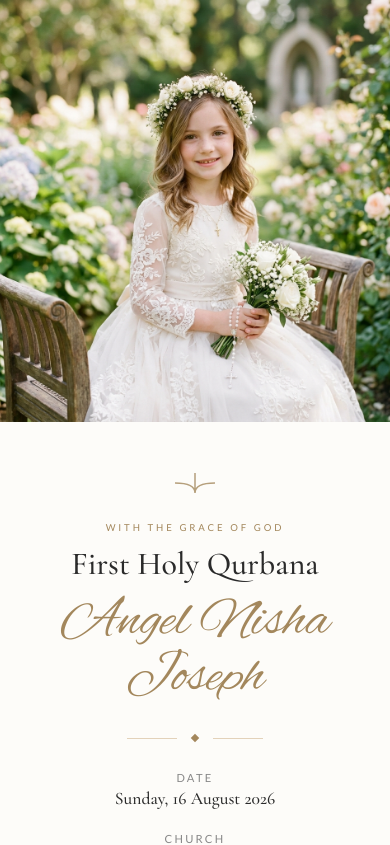
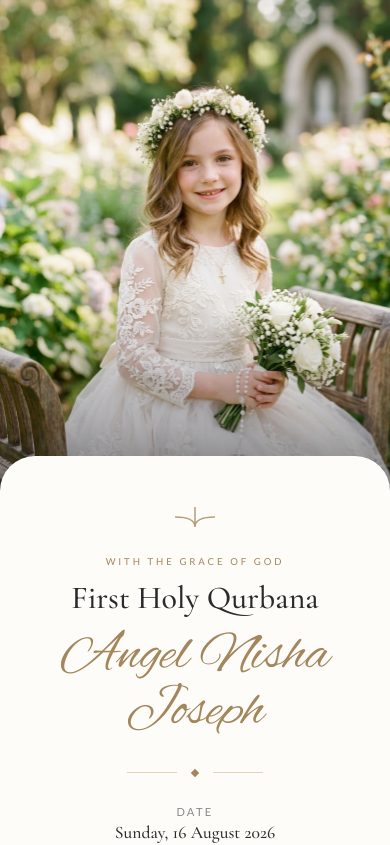
Before and after one commit to jojiraju/holy-qurbana, a website built with Vite: page index.html in a window 390 px wide. Shown: the top 845 px of the page. Built offline with nearby package versions, Linux system fonts and the light colour scheme.

Commit message:
Modernize mobile UI with overlapping card and animations

```diff
--- a/style.css
+++ b/style.css
@@ -45,10 +45,23 @@ body, html {
 /* Image Half */
 .image-half {
   width: 100%;
-  height: 50vh;
+  height: 60vh;
   position: relative;
   overflow: hidden;
   flex-shrink: 0;
+  z-index: 1;
+}
+
+/* Gradient overlay for bottom of image on mobile */
+.image-half::after {
+  content: '';
+  position: absolute;
+  bottom: 0;
+  left: 0;
+  width: 100%;
+  height: 40%;
+  background: linear-gradient(to bottom, transparent, rgba(0,0,0,0.4));
+  z-index: 2;
 }
 
 @media (min-width: 768px) {
@@ -56,6 +69,10 @@ body, html {
     flex: 1;
     height: 100%;
     width: auto;
+    z-index: auto;
+  }
+  .image-half::after {
+    display: none;
   }
 }
 
@@ -64,22 +81,38 @@ body, html {
   height: 100%;
   object-fit: cover;
   object-position: center 20%;
+  /* Slow zoom animation */
+  animation: slowZoom 20s ease-in-out alternate infinite;
+}
+
+@keyframes slowZoom {
+  from { transform: scale(1); }
+  to { transform: scale(1.08); }
 }
 
 /* Content Half */
 .content-half {
+  position: relative;
+  z-index: 10;
   flex: 1;
   display: flex;
   justify-content: center;
   align-items: center;
-  padding: 6vh 5vw;
+  padding: 6vh 6vw 8vh;
   background-color: var(--color-bg);
+  /* Modern overlapping sheet effect */
+  margin-top: -50px;
+  border-radius: 35px 35px 0 0;
+  box-shadow: 0 -10px 40px rgba(0, 0, 0, 0.15);
 }
 
 @media (min-width: 768px) {
   .content-half {
     flex: 1.2;
     padding: 3vh 5vw;
+    margin-top: 0;
+    border-radius: 0;
+    box-shadow: none;
   }
 }
 
```
